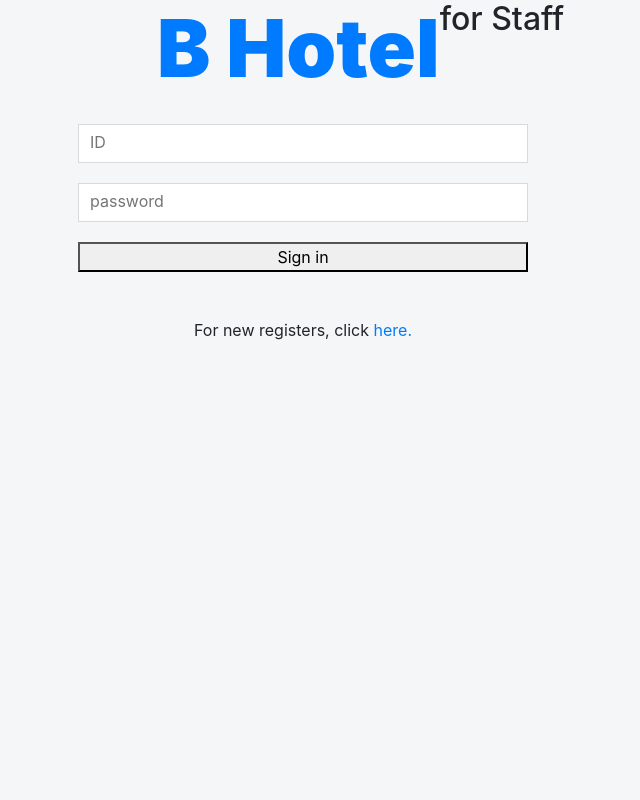
After one commit to plusjob70/HotelManagementSystemForStaff, a PHP site: page /staffMain.php in a window 1280 px wide. The commit adds this page. Shown: the whole page, without its empty margins (337-977 px from the left). Run offline with PHP 8.4, Linux system fonts and the light colour scheme.

Commit message:
change login page

```diff
--- /dev/null
+++ b/css/login.css
@@ -0,0 +1,73 @@
+.login {
+    display: flex;
+    justify-content:center;
+    align-items:center;
+    z-index: 1;
+}
+
+.login h1 {
+    font-weight : 900;
+    font-size : 80px;
+    padding-bottom : 20px;
+}
+
+.login .input_row {
+    position: relative;
+    height: 30%;
+    margin-bottom: 20px;
+    padding: 7px 35px 10px 11px;
+    border: solid 1px #dadada;
+    background: #fff;
+    width:100%;
+    max-width: 450px;
+    font-size : 16px;
+}
+
+.login .up_row {
+    position: relative;
+    height: 40px;
+    margin-bottom: 20px;
+    padding: 10px 30px 10px 11px;
+    border: solid 1px #dadada;
+    background: #fff;
+    width:100%;
+    max-width: 450px;
+    font-size : 16px;
+}
+
+.login label{
+    width : 130px;
+    font-family: "Open Sans", sans-serif;
+    font-size: 14px;
+    font-weight: 700;
+}
+
+.login content{
+    margin: 0 auto;
+    max-width: 768px;
+    min-width: 460px;
+}
+
+.login .title{
+    display: flex;
+}
+
+.login .btn_1{
+    width: 100%;
+    max-width: 450px;
+}
+.login .actions .btn_1{
+    width: 50%;
+    max-width: 450px;
+}
+.login .actions .btn_2{
+    width: 50%;
+    max-width: 450px;
+}
+
+login_padding {
+  padding: 106px 0 53px;
+}
+.login p {
+    padding-top : 30px;
+}
--- a/logout.php
+++ b/logout.php
@@ -2,4 +2,4 @@
     session_start();
     session_destroy();
 ?>
-<meta http-equiv="refresh" content="0;url=staffMain.html" />
+<meta http-equiv="refresh" content="0;url=staffMain.php" />
--- a/signUp.php
+++ b/signUp.php
@@ -66,7 +66,7 @@
                 <div class="row align-items-center ">
                     <div class="col-lg-12">
                         <nav class="navbar navbar-expand-lg navbar-light justify-content-between">
-                            <a class="navbar-brand" href="staffMain.html"> <img src="img/logo.png" alt="logo"> </a>
+                            <a class="navbar-brand" href="staffMain.php"> <img src="img/logo.png" alt="logo"> </a>
                             <button class="navbar-toggler" type="button" data-toggle="collapse" data-target="#navbarSupportedContent" aria-controls="navbarSupportedContent" aria-expanded="false" aria-label="Toggle navigation">
                                 <span class="navbar-toggler-icon"></span>
                             </button>
--- /dev/null
+++ b/staffMain.php
@@ -0,0 +1,60 @@
+    <!-- Required meta tags -->
+    <meta charset="utf-8">
+    <meta name="viewport" content="width=device-width, initial-scale=1, shrink-to-fit=no">
+    <title>BHotel</title>
+    <title>Martine</title>
+    <link rel="icon" href="img/favicon.png">
+    <!-- Bootstrap CSS -->
+    <link rel="stylesheet" href="css/bootstrap.min.css">
+    <!-- flaticon CSS -->
+    <link rel="stylesheet" href="css/flaticon.css">
+    <!-- fontawesome CSS -->
+    <link rel="stylesheet" href="css/font-awesome.min.css">
+    <link rel="stylesheet" href="fontawesome/css/all.min.css">
+    <!-- magnific CSS -->
+    <link rel="stylesheet" href="css/magnific-popup.css">
+    <link rel="stylesheet" href="css/gijgo.min.css">
+    <!-- style CSS -->
+    <link rel="stylesheet" href="css/style.css">
+
+    <link rel="stylesheet" href="css/login.css">
+
+    <script src="https://ajax.googleapis.com/ajax/libs/jquery/3.3.1/jquery.min.js" type="text/javascript"></script>
+</head>
+<style>
+    body {
+        background-color : #f5f6f7;
+    }
+</style>
+<body>
+    <section class="login section_padding">
+            <div class="container">
+                <form action="login.php" method="POST">
+                 <div class ="row justify-content-center" style="margin-left:100px">
+                    <a href = "staffMain.php"><h1>B Hotel</h1></a> <h2>for Staff</h2>
+                </div>
+                 <div class ="row justify-content-center">
+                    <input type="text" id="id" name="ID" class ="input_row" placeholder = "ID">
+                </div>
+                 <div class ="row justify-content-center">
+                    <input type="PASSWORD" id="pw" name="PW" class = "input_row" placeholder="password">
+                </div>
+                <div class ="row justify-content-center">
+                    <button class ="btn_1" id="login"> Sign in </button>
+                </div>
+                </form>
+            <div class ="row justify-content-center">
+            <p>For new registers, click&nbsp;<a href="signUp.php">here.</a></p>
+    </section>
+
+
+    <!-- jquery plugins here-->
+    <script src="js/jquery-1.12.1.min.js"></script>
+    <script src="js/custom.js"></script>
+
+    <script src="js/sign.js"></script>
+
+
+</body>
+
+</html>
--- a/staffSave.php
+++ b/staffSave.php
@@ -37,7 +37,7 @@
                 VALUE ($q_id, $q_password, $q_name, $q_phone, $q_department, $q_attendance, 0)";
         $db->exec($str);
 
-        print "<script language=javascript> alert('Registration will be completed after admin approval.'); location.replace('staffMain.html'); </script>";
+        print "<script language=javascript> alert('Registration will be completed after admin approval.'); location.replace('staffMain.php'); </script>";
         exit;
 
     } catch (PDOException $ex) {
```
Also changed, not shown: staffMain.html (deleted, +0 -214 lines).
